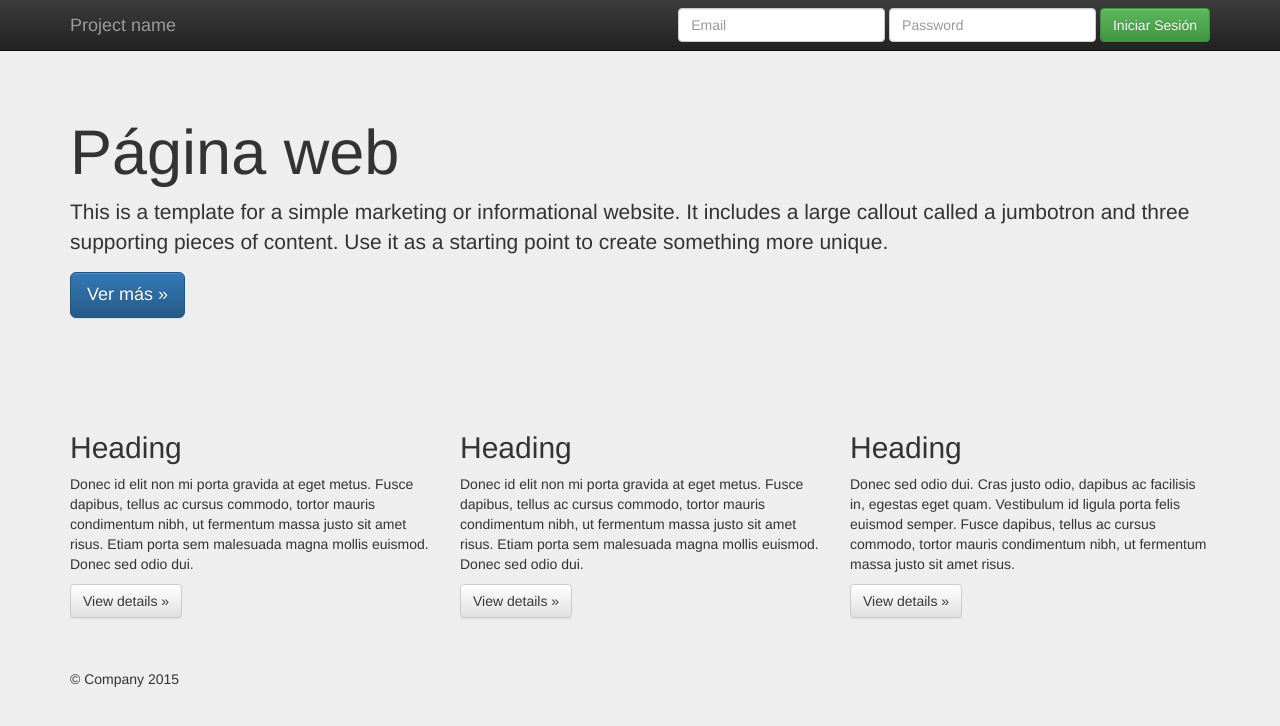
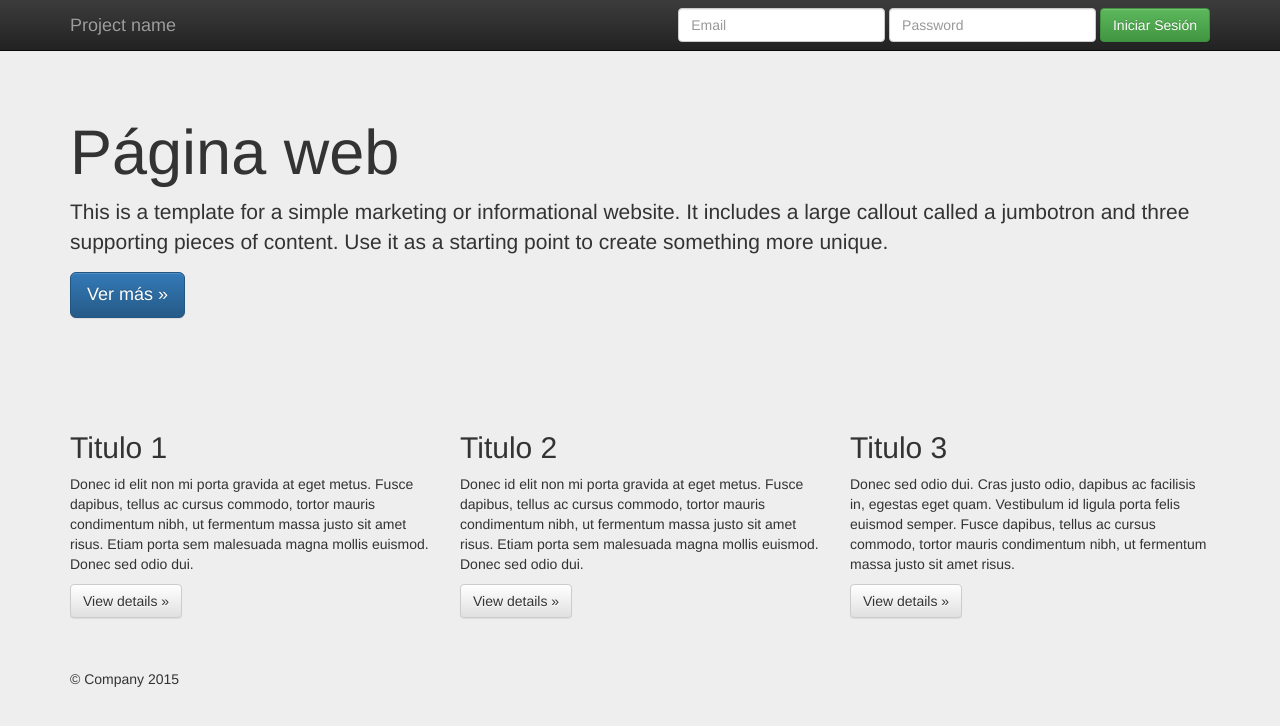
Before and after one commit to davidegc/curso-git, a plain HTML site: page index.html in a window 1280 px wide. Drawn offline with nearby package versions, Linux system fonts and the light colour scheme.

Commit message:
Se modificaron los titulos index.html

```diff
--- a/index.html
+++ b/index.html
@@ -94,7 +94,7 @@
       <!-- Example row of columns -->
       <div class="row">
         <div class="col-md-4">
-          <h2>Heading</h2>
+          <h2>Titulo 1</h2>
           <p>
             Donec id elit non mi porta gravida at eget metus. Fusce dapibus,
             tellus ac cursus commodo, tortor mauris condimentum nibh, ut
@@ -108,7 +108,7 @@
           </p>
         </div>
         <div class="col-md-4">
-          <h2>Heading</h2>
+          <h2>Titulo 2</h2>
           <p>
             Donec id elit non mi porta gravida at eget metus. Fusce dapibus,
             tellus ac cursus commodo, tortor mauris condimentum nibh, ut
@@ -122,7 +122,7 @@
           </p>
         </div>
         <div class="col-md-4">
-          <h2>Heading</h2>
+          <h2>Titulo 3</h2>
           <p>
             Donec sed odio dui. Cras justo odio, dapibus ac facilisis in,
             egestas eget quam. Vestibulum id ligula porta felis euismod semper.
```
